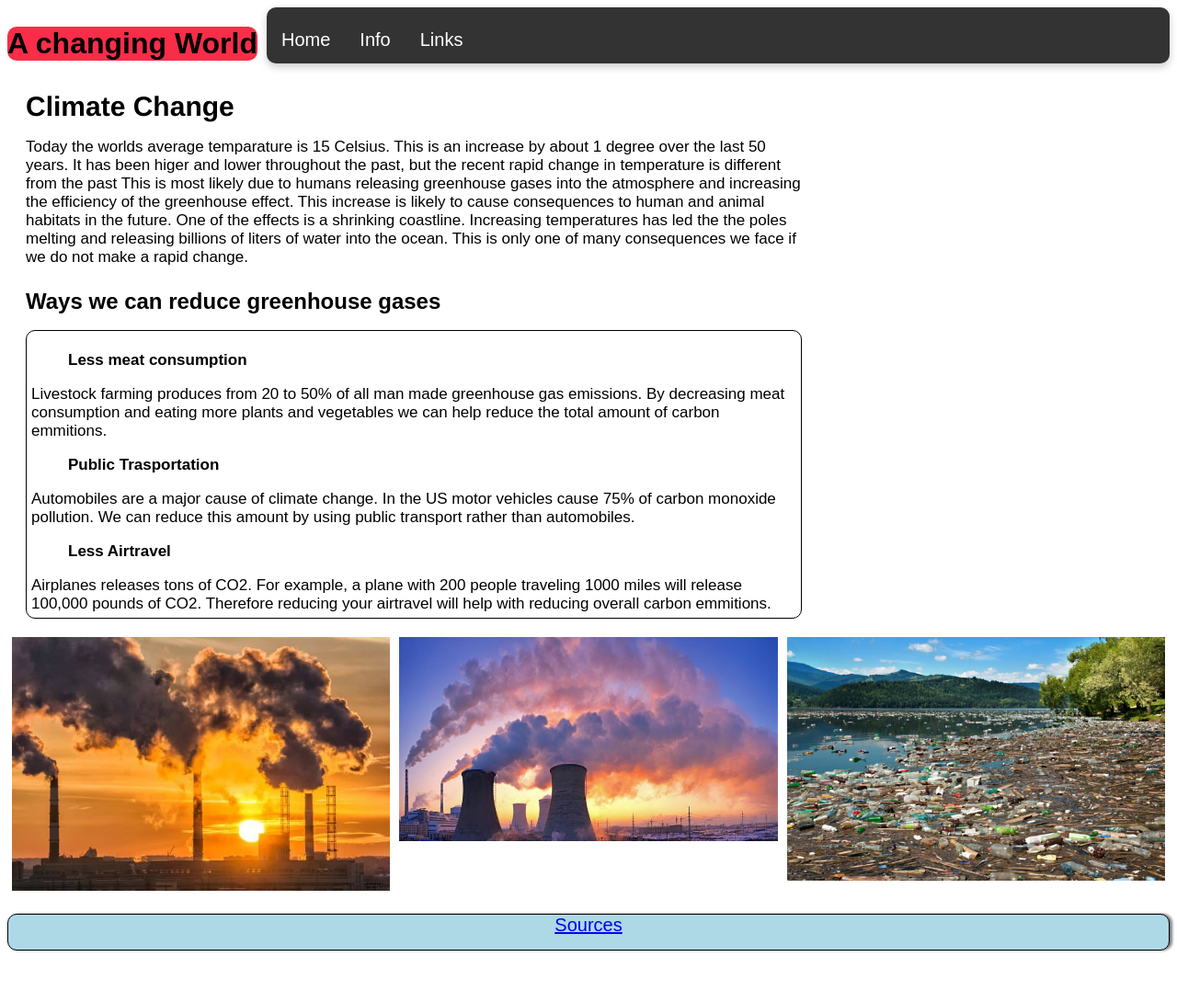
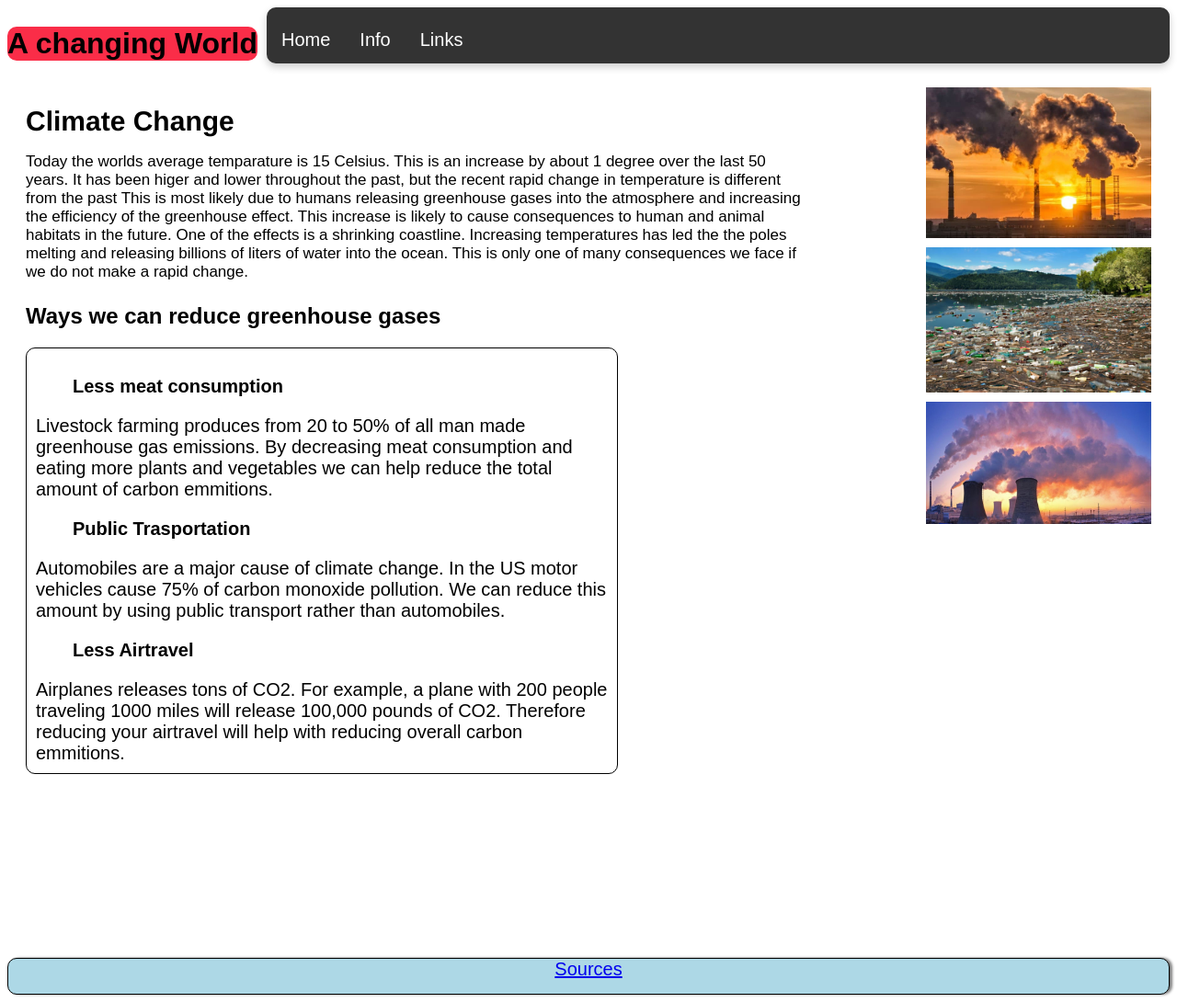
Before and after one commit to Erebrias/Freaky-Friday, a plain HTML site: page index.html in a window 1280 px wide. Shown: the whole page at 92% size. Before the commit the page ends 1042 px from the top, so only its background shows below. Drawn offline with Linux system fonts and the light colour scheme.

Commit message:
Final change

```diff
--- a/index.CSS
+++ b/index.CSS
@@ -1,3 +1,11 @@
+/*
+body{
+  background-image: url(https://i.stack.imgur.com/vIq1C.jpg);
+  background-repeat: no-repeat;
+
+  background-size: cover;
+}
+*/
 h1{
   font-family: sans-serif;
   float:left;
@@ -21,10 +29,12 @@ p{
   margin-right: 400px;
 }
 .paragraf2{
-  margin-right: 400px;
+  margin-right: 600px;
   border-radius: 10px;
   border: 1px solid black;
-  padding:5px;
+  padding:10px;
+  font-size: 20px;
+
 
 }
 .overskrift{
@@ -34,14 +44,12 @@ p{
 * {
   box-sizing: border-box;
 }
-
-.row {
-  display: flex;
-}
-
-.column {
-  flex: 33.33%;
-  padding: 5px;
+img{
+  float: right;
+  margin-left: 10px;
+  margin-top: 10px;
+  clear: right;
+  margin-right: 20px;
 }
 footer{
   margin-top: 20px;
@@ -54,6 +62,7 @@ footer{
   box-shadow: 3px 0px 3px grey;
   border: 1px solid black;
   border-radius: 10px;
+  margin-top:200px;
 }
 .navbar{
   overflow:hidden;
--- a/index.html
+++ b/index.html
@@ -1,16 +1,16 @@
 <!DOCTYPE>
-<html>
+<html lang="en">
 <head>
   <meta charset="utf-8">
   <link rel="stylesheet" href="index.CSS"
 </head>
 <body>
   <div class = "header">
-<h1> A changing World</h1>
+<h1 id="home"> A changing World</h1>
 </div>
 <div class="navbar">
   <a href="#home">Home</a>
-  <a href="#filler">Info</a>
+  <a href="#Info">Info</a>
   <div class="dropdown">
     <button class="dropbuttn">Links
       <i class="fa fa-caret-down"></i>
@@ -22,7 +22,13 @@
   </div>
   </div>
   </div>
-  <p class = "overskrift"><Strong>Climate Change</Strong></p>
+
+<table>
+  <ul><img src="bilde1.jpg" alt="Snow" style="width:20%" style=""></ul>
+  <ul><img src="bilde3.jpg" alt="Mountains" style="width:20% "></ul>
+  <ul><img src="bilde2.jpeg" alt="Forest" style="width:20%"></ul>
+</table>
+  <p class = "overskrift" id="Info"><Strong>Climate Change</Strong></p>
   <p class ="paragraf">Today the worlds average temparature is 15 Celsius. This is an increase by about 1 degree over the last 50 years.
     It has been higer and lower throughout the past, but the recent rapid change in temperature is different from the past
     This is most likely due to humans releasing greenhouse gases into the atmosphere and increasing the efficiency of the greenhouse effect.
@@ -31,6 +37,7 @@
     This is only one of many consequences we face  if we do not make a rapid change.
   <p class="underoverskrift"><strong>Ways we can reduce greenhouse gases</strong>
   </p>
+
   <p class="paragraf2">
     <table>
       <ul><strong>Less meat consumption</strong></ul>
@@ -48,17 +55,9 @@
     Airplanes releases tons of CO2. For example, a plane with 200 people traveling 1000 miles will release 100,000 pounds
     of CO2. Therefore reducing your airtravel will help with reducing overall carbon emmitions.
     </p>
-    <div class="row">
-      <div class="column">
-        <img src="bilde1.jpg" alt="Snow" style="width:100%">
-      </div>
-      <div class="column">
-        <img src="bilde2.jpeg" alt="Forest" style="width:100%">
-      </div>
-      <div class="column">
-        <img src="bilde3.jpg" alt="Mountains" style="width:100%">
-      </div>
-    </div>
+
+
+
 
 <footer>
 <a href ="sources.html">Sources</a>
```
